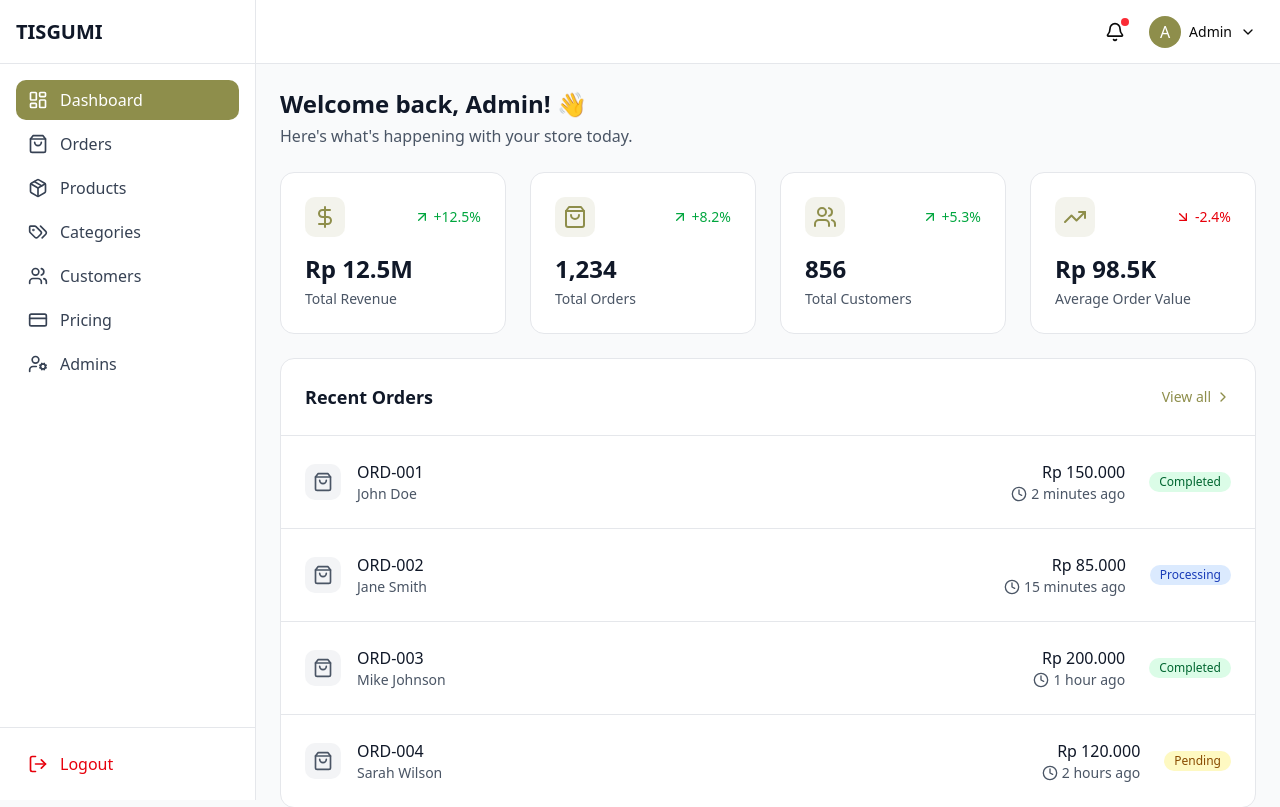
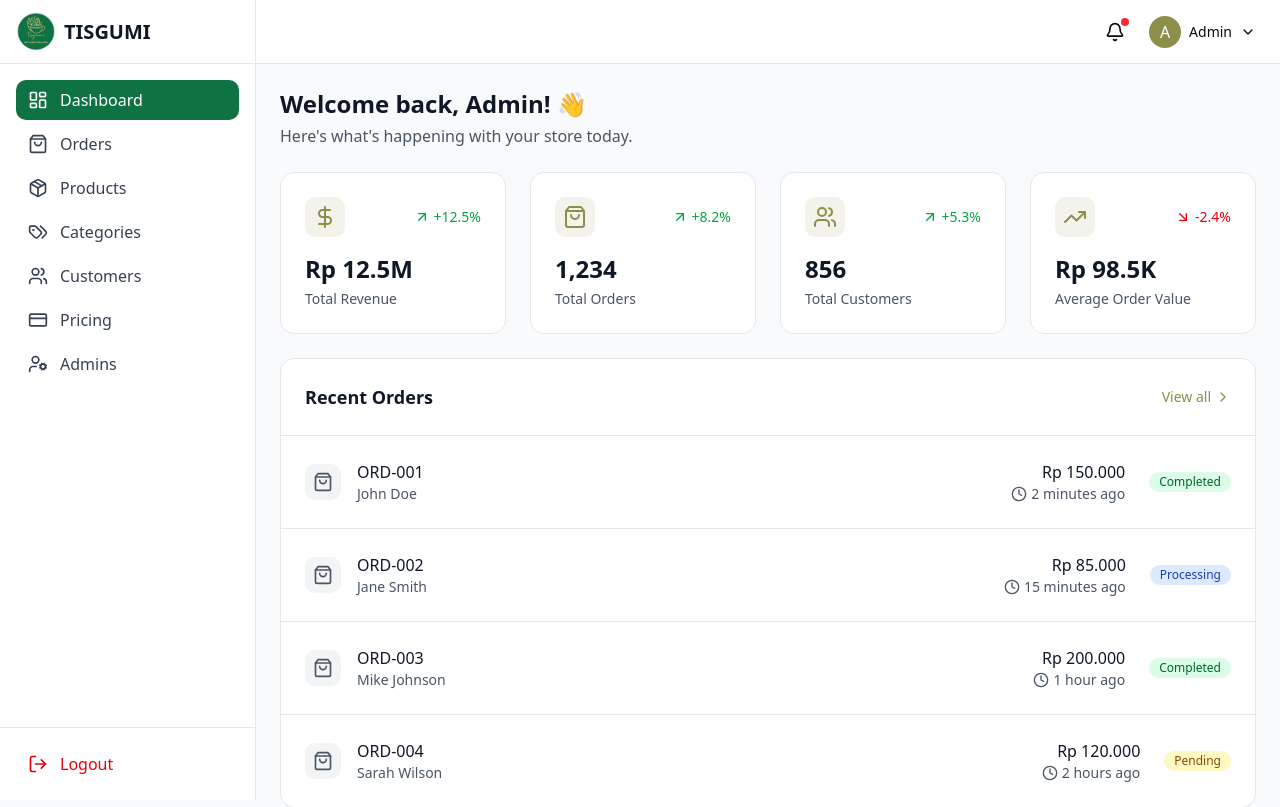
Before and after one commit to ArikusumaWardana/tisgumi-website, a Next.js app: page /dashboard in a window 1280 px wide. Shown: the top 807 px of the page. Built offline with nearby package versions, Linux system fonts and the light colour scheme.

Commit message:
Enhance DashboardLayout: Implement responsive sidebar behavior based on screen size, add logo image, and update sidebar transition styling.

```diff
--- a/src/app/dashboard/layout.tsx
+++ b/src/app/dashboard/layout.tsx
@@ -1,6 +1,6 @@
 "use client";
 
-import { useState } from "react";
+import { useState, useEffect } from "react";
 import Link from "next/link";
 import { usePathname } from "next/navigation";
 import {
@@ -18,6 +18,7 @@ import {
   Bell,
 } from "lucide-react";
 import { cn } from "@/lib/utils";
+import Image from "next/image";
 
 const sidebarLinks = [
   {
@@ -62,22 +63,46 @@ export default function DashboardLayout({
 }: {
   children: React.ReactNode;
 }) {
-  const [isSidebarOpen, setIsSidebarOpen] = useState(true);
+  // Initialize sidebar state based on screen size
+  const [isSidebarOpen, setIsSidebarOpen] = useState(() => {
+    // Check if window is available (client-side)
+    if (typeof window !== "undefined") {
+      // Set initial state based on screen width
+      return window.innerWidth >= 768; // md breakpoint
+    }
+    return false; // Default to closed on server-side
+  });
   const [isProfileOpen, setIsProfileOpen] = useState(false);
   const pathname = usePathname();
+
+  // Update sidebar state when screen size changes
+  useEffect(() => {
+    const handleResize = () => {
+      setIsSidebarOpen(window.innerWidth >= 768);
+    };
+
+    window.addEventListener("resize", handleResize);
+    return () => window.removeEventListener("resize", handleResize);
+  }, []);
 
   return (
     <div className="min-h-screen bg-gray-50 dark:bg-gray-900">
       {/* Sidebar */}
       <aside
         className={cn(
-          "fixed top-0 left-0 z-40 h-screen transition-transform",
+          "fixed top-0 left-0 z-40 h-screen transition-transform duration-300",
           isSidebarOpen ? "translate-x-0" : "-translate-x-full",
           "md:translate-x-0 w-64 bg-white dark:bg-gray-800 border-r border-gray-200 dark:border-gray-700"
         )}
       >
         <div className="flex h-16 items-center justify-between px-4 border-b border-gray-200 dark:border-gray-700">
           <Link href="/dashboard" className="flex items-center gap-2">
+            <Image
+              src="/tisgumi-logo.webp"
+              alt="TISGUMI"
+              width={40}
+              height={40}
+            />
             <span className="text-xl font-bold text-gray-900 dark:text-white">
               TISGUMI
             </span>
@@ -100,7 +125,7 @@ export default function DashboardLayout({
                 className={cn(
                   "flex items-center gap-3 px-3 py-2 rounded-lg transition-colors",
                   isActive
-                    ? "bg-[#8e8e4b] text-white"
+                    ? "bg-[#0f7243] text-white"
                     : "text-gray-700 dark:text-gray-300 hover:bg-gray-100 dark:hover:bg-gray-700"
                 )}
               >
```
